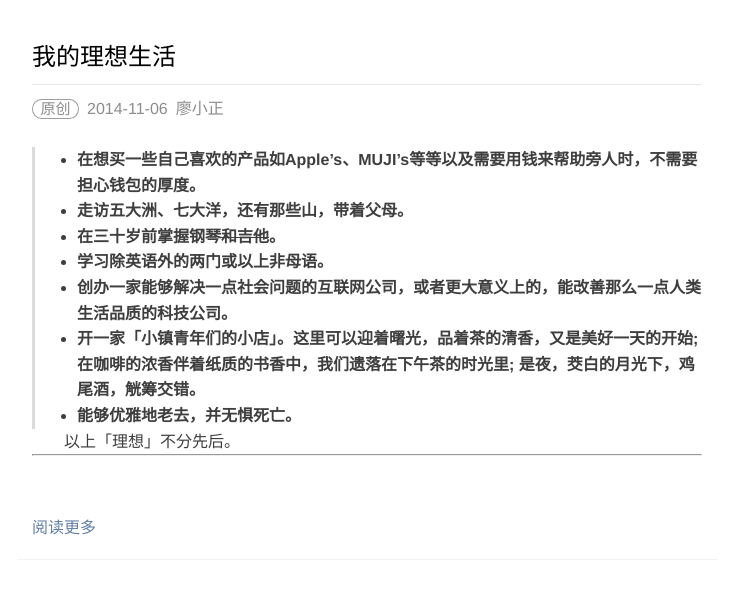
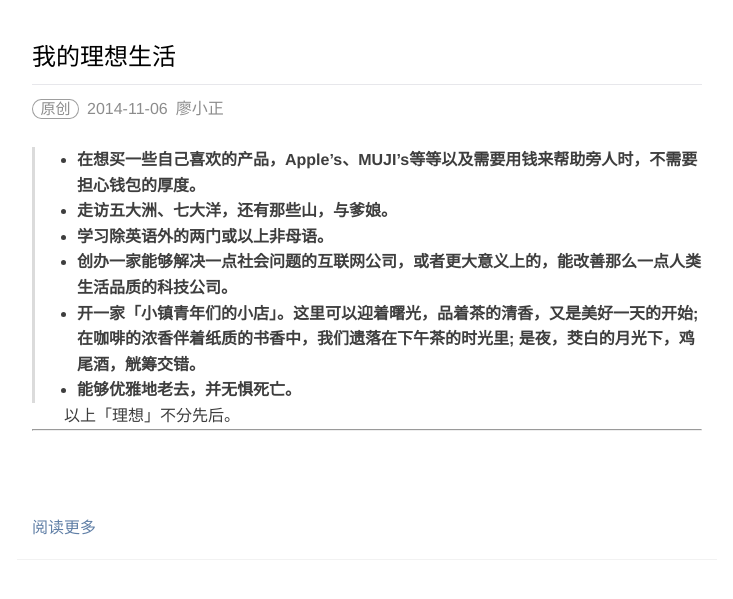
Before and after one commit to vivlong/vivlong.github.io, a Jekyll site: the page built from _posts/2014-11-06-我的理想生活.md, in a window 1280 px wide. Shown: the top 599 px of the page, without its empty margins (273-1006 px from the left). Built offline with Jekyll 4.4.1, drawn with Linux system fonts in a browser that asks for light colours; Markdown is read by kramdown in place of the engine named in the settings.

Commit message:
Update 2014-11-06-我的理想生活.md

```diff
--- a/_posts/2014-11-06-我的理想生活.md
+++ b/_posts/2014-11-06-我的理想生活.md
@@ -5,11 +5,9 @@ category: blog
 tags: [随想]
 ---
 >
-* **在想买一些自己喜欢的产品如Apple's、MUJI's等等以及需要用钱来帮助旁人时，不需要担心钱包的厚度。**
+* **在想买一些自己喜欢的产品，Apple's、MUJI's等等以及需要用钱来帮助旁人时，不需要担心钱包的厚度。**
 >
-* **走访五大洲、七大洋，还有那些山，带着父母。**
->
-* **在三十岁前掌握钢琴<del>和吉他</del>。**
+* **走访五大洲、七大洋，还有那些山，与爹娘。**
 >
 * **学习除英语外的两门或以上非母语。**
 >
```
